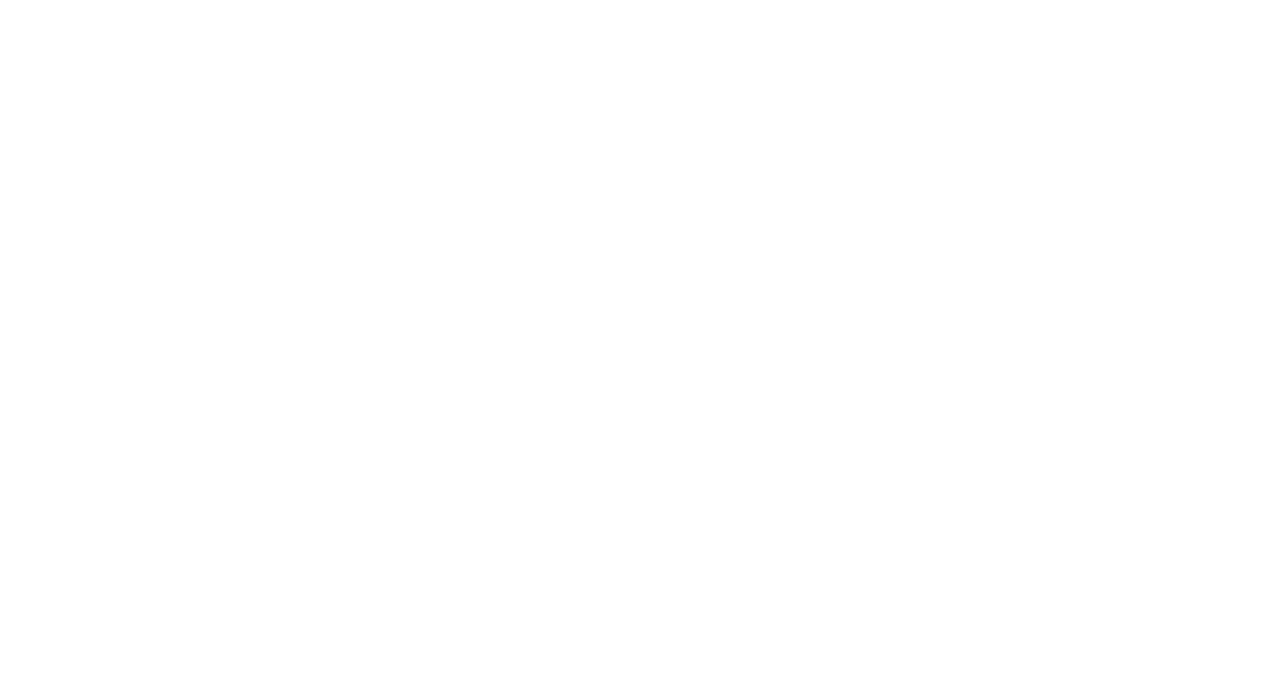
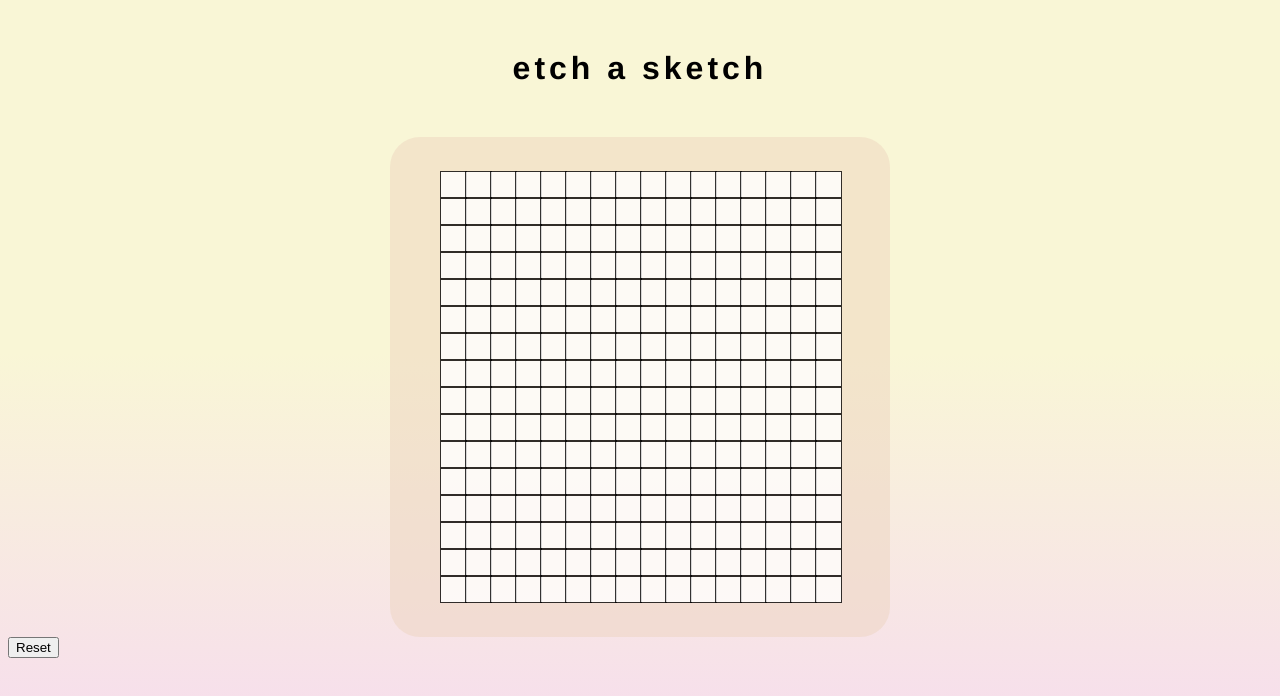
Before and after one commit to 250-amy/etch-a-sketch, a plain HTML site: page index.html in a window 1280 px wide. Drawn offline with Linux system fonts and the light colour scheme.

Commit message:
Add grid styling

```diff
--- a/index.html
+++ b/index.html
@@ -8,7 +8,11 @@
     <link rel="stylesheet" href="style.css">
 </head>
 <body>
-
+    <h1><span class="heading">etch a sketch</span></h1>
+<div class="main-container">
+    <div class="grid"></div>
+</div>
+<input type="reset" id="reset">
 </body>
 <script src="script.js"></script>
 </html>
--- a/script.js
+++ b/script.js
@@ -0,0 +1,22 @@
+const cdiv = document.querySelector('.grid');
+var natural = document.querySelector('div').style.height;
+
+
+
+// Add 16 divs
+for (let i = 1; i < 257; i++) {
+  const div = document.createElement('div');
+  div.style.cssText = "background: white; opacity: 0.8; border: 1px solid black; height: 25px; width: 25px";
+  cdiv.appendChild(div);
+
+// Event listener to change background colour of divs
+  div.addEventListener('mouseover', (e) => {
+    div.style.cssText = "background: grey; opacity: 0.8; border: 1px solid black; height: 25px; width: 25px";
+    console.log('mouseover')
+  })
+
+// Reset button to clear divs
+  document.getElementById('reset').addEventListener('click', function(){
+    div.style.cssText = "background: white; opacity: 0.8; border: 1px solid black; height: 25px; width: 25px";
+})
+}
--- a/style.css
+++ b/style.css
@@ -0,0 +1,28 @@
+body {
+    box-sizing: border-box;
+    background: linear-gradient(0deg, rgba(246,217,241,1) 0%, rgba(249,246,214,1) 56%) no-repeat fixed center;
+    font-family: Helvetica, Arial, sans-serif;
+    letter-spacing: 4px;
+  }
+
+h1 {
+    text-align: center;
+    margin: 50px;
+}
+
+.main-container {
+    display: flex;
+    align-items: center;
+    justify-content: center;
+    margin: 0 auto;
+    background-color: rgba(236, 210, 189, 0.475);
+    border-radius: 30px;
+    height: 500px;
+    width: 500px;
+}
+
+  .grid {
+    justify-content: center;
+    display: grid;
+    grid-template-columns: repeat(16, 25px [col-start]);
+  }
```
